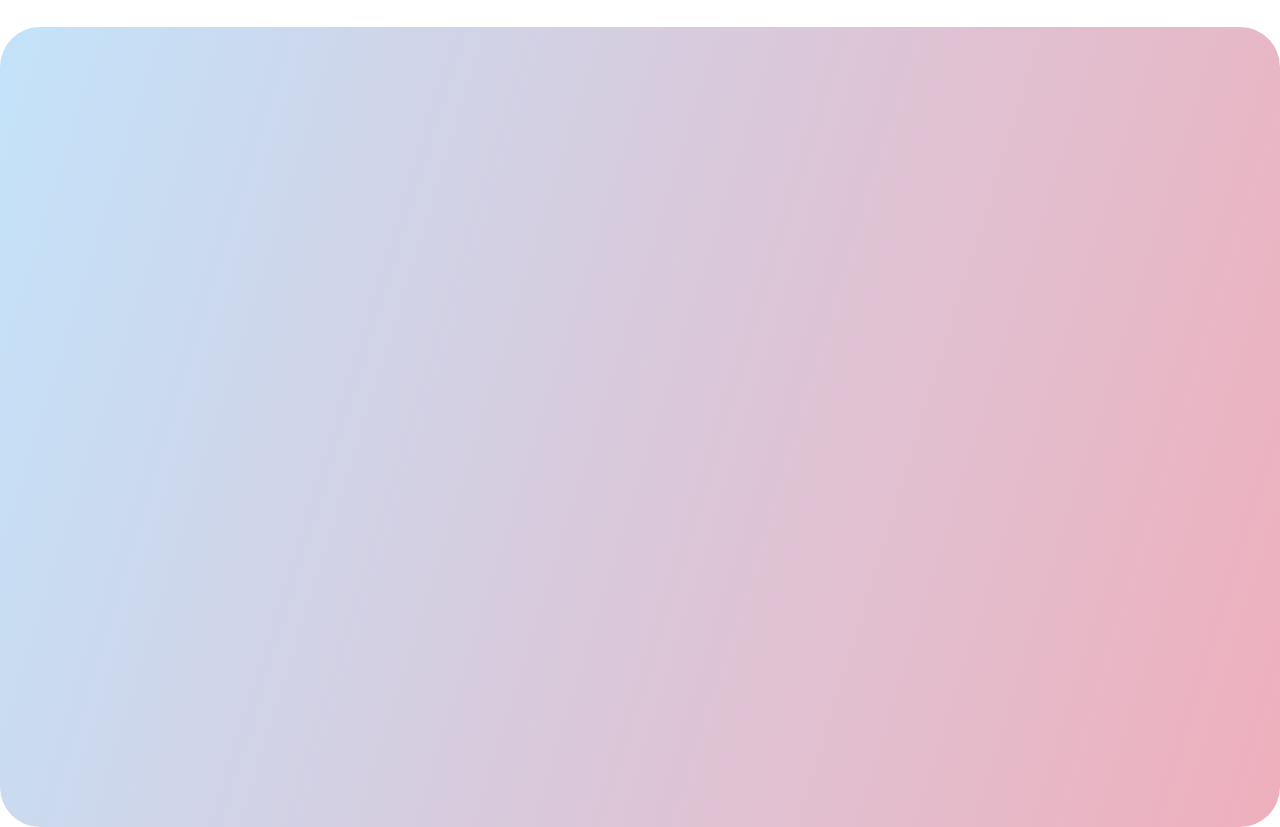
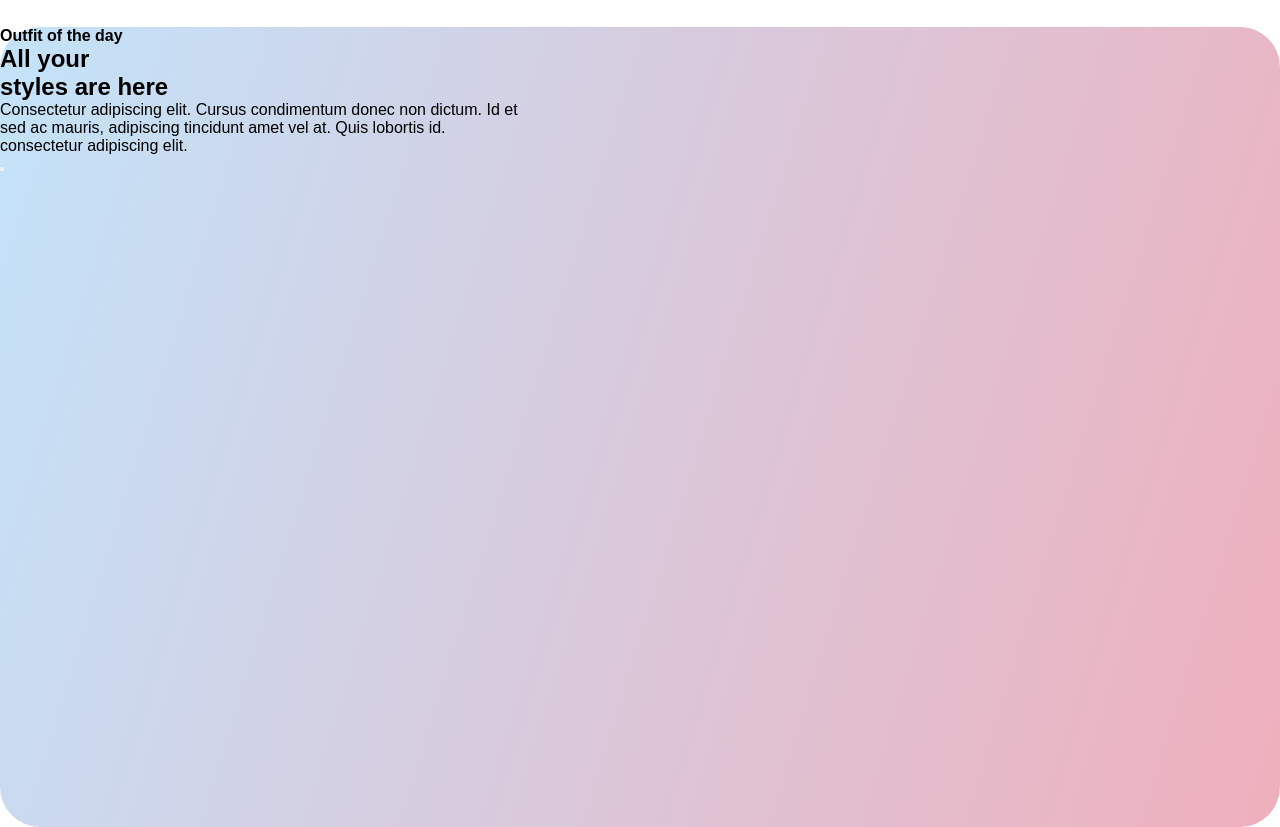
Before and after one commit to ubaydulloh07/git-hub, a plain HTML site: page index.html in a window 1280 px wide. Shown: the part 68-895 px from the top of the page. Drawn offline with Linux system fonts and the light colour scheme.

Commit message:
firts commit

```diff
--- a/index.html
+++ b/index.html
@@ -38,10 +38,38 @@
 <main class="main">
 
 
+<div class="project">
+
+    <div class="text">
+
+
+    <b>Outfit of the day</b>
+    <h2>All your <br>
+     <span class="span">
+        styles are here
+     </span>   </h2>
+
+    <p>Consectetur adipiscing elit. Cursus condimentum donec non dictum. Id et <br> sed ac mauris, adipiscing tincidunt amet vel at. Quis lobortis id. <br> consectetur adipiscing elit. </p>
+
+
+
+    <button></button>
+</div>
 
 
 
 
+
+
+
+
+
+
+
+
+
+
+</div>
 
 
 
```
